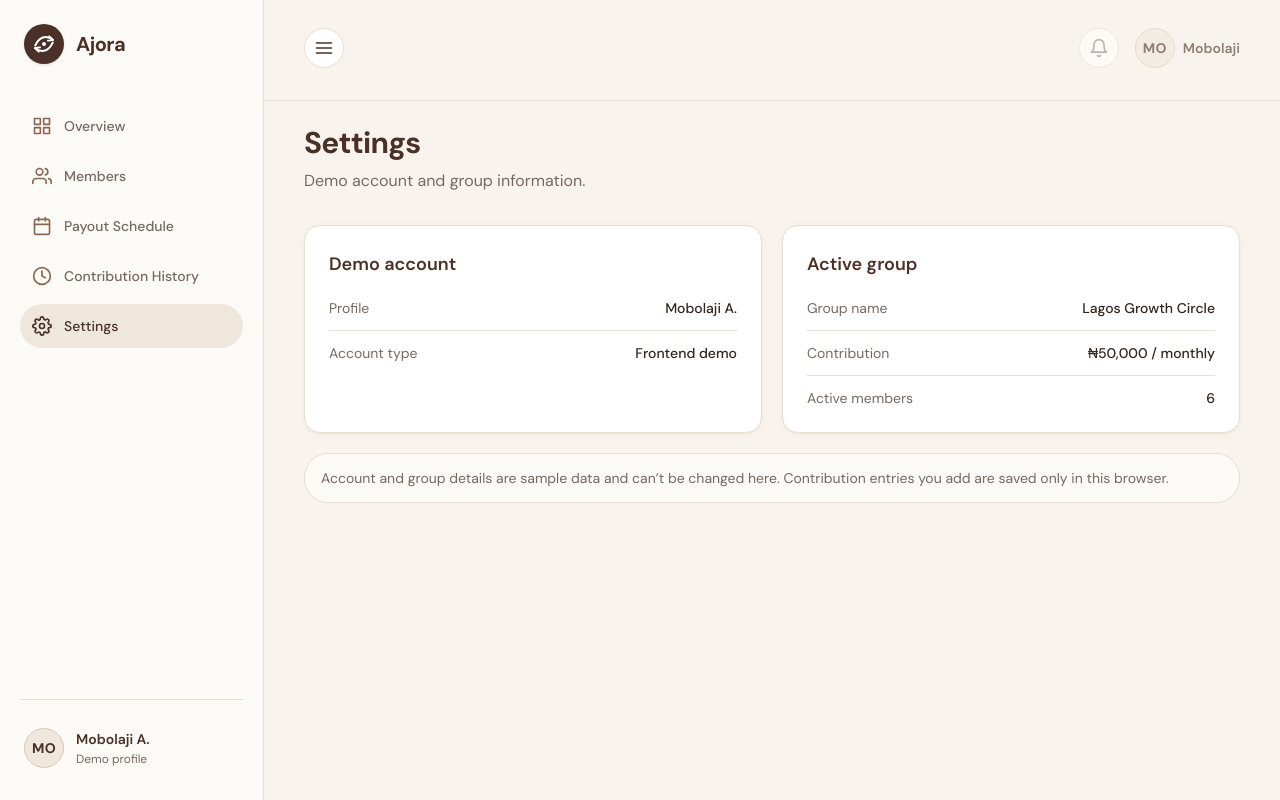
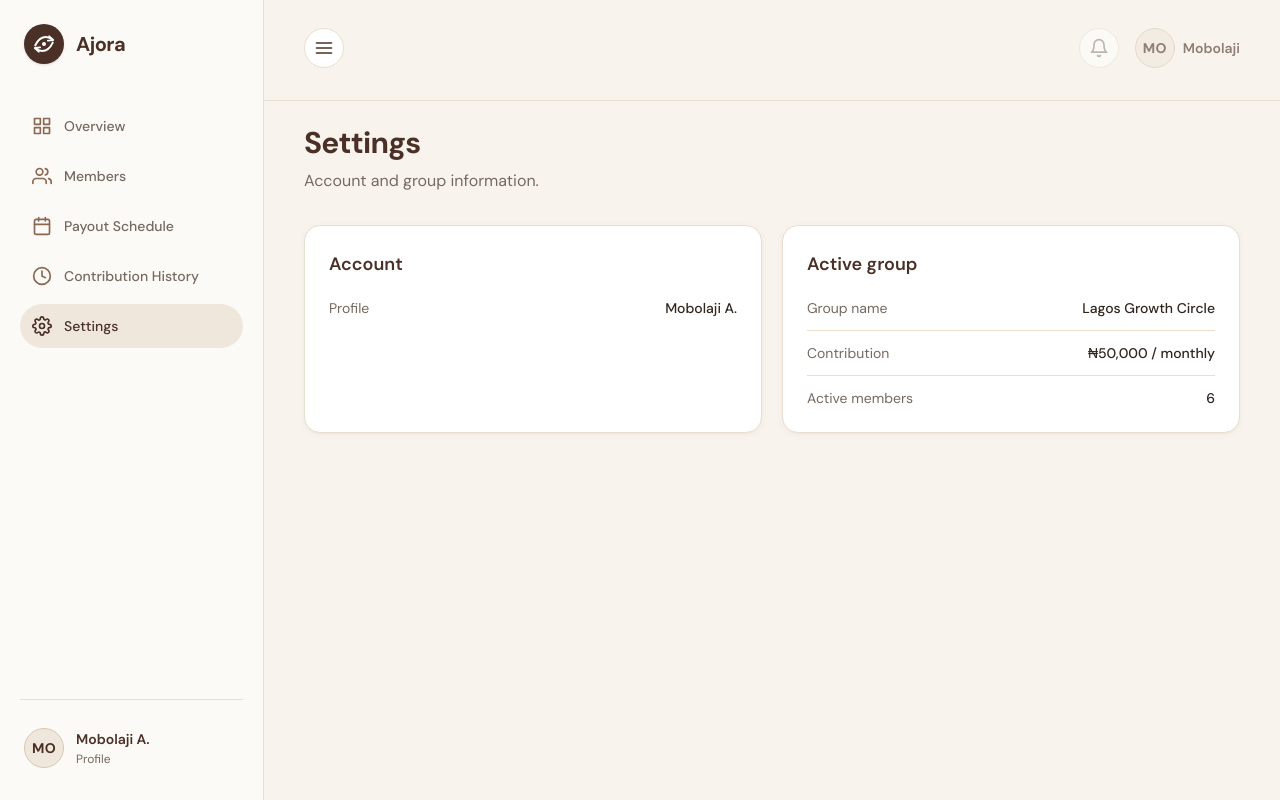
Before and after one commit to Bolazcoding/ajora, a Next.js app: page /settings in a window 1280 px wide. Built offline with nearby package versions, Linux system fonts and the light colour scheme.

Commit message:
made changes in the record contribution and settings page

```diff
--- a/app/_components/DashboardShell.tsx
+++ b/app/_components/DashboardShell.tsx
@@ -149,7 +149,7 @@ export default function DashboardShell({
                 Mobolaji A.
               </span>
               <span className="mt-0.5 block text-xs text-text-secondary">
-                Demo profile
+                Profile
               </span>
             </span>
           </div>
@@ -188,8 +188,8 @@ export default function DashboardShell({
             <div className="ml-auto flex items-center gap-2.5 sm:gap-3">
               <button
                 type="button"
-                aria-label="Notifications unavailable in demo"
-                title="Notifications are unavailable in this demo"
+                aria-label="Notifications"
+                title="Notifications are unavailable"
                 disabled
                 className="grid size-10 cursor-not-allowed place-items-center rounded-full border border-border bg-surface text-text-muted opacity-60"
               >
@@ -197,8 +197,8 @@ export default function DashboardShell({
               </button>
               <button
                 type="button"
-                aria-label="Profile controls unavailable in demo"
-                title="Profile controls are unavailable in this demo"
+                aria-label="Profile"
+                title="Profile controls are unavailable"
                 disabled
                 className="flex cursor-not-allowed items-center gap-2 rounded-full opacity-60 sm:pl-1"
               >
--- a/app/_components/RecordContributionDialog.tsx
+++ b/app/_components/RecordContributionDialog.tsx
@@ -182,8 +182,8 @@ export default function RecordContributionDialog({
     setSuccess({
       message:
         result.action === "added"
-          ? "Demo contribution added."
-          : "Demo contribution recorded. The existing unpaid record was marked paid.",
+          ? "Contribution added."
+          : "Contribution recorded. The existing unpaid record was marked paid.",
       amount: result.record.amount,
     });
   }
@@ -250,12 +250,7 @@ export default function RecordContributionDialog({
             </h3>
             <p className="mt-2 text-sm text-text-secondary">
               {formatNaira(success.amount)} was applied to the selected period.
-              Dashboard totals and payment status now reflect this demo
-              contribution.
-            </p>
-            <p className="mt-3 text-xs text-text-muted">
-              Demo data is saved in this browser and remains after reload. No
-              real financial transaction occurs.
+              Dashboard totals and payment status now reflect this contribution.
             </p>
             <button
               type="button"
@@ -427,7 +422,7 @@ export default function RecordContributionDialog({
                 type="submit"
                 className="min-h-11 cursor-pointer rounded-xl bg-primary px-5 text-sm font-semibold text-white transition-colors hover:bg-primary-hover focus-visible:outline-2 focus-visible:outline-focus focus-visible:outline-offset-2"
               >
-                Record demo contribution
+                Record contribution
               </button>
             </div>
           </form>
--- a/app/settings/page.tsx
+++ b/app/settings/page.tsx
@@ -14,24 +14,18 @@ export default function SettingsPage() {
           Settings
         </h2>
         <p className="mt-2 max-w-xl text-sm leading-6 text-text-secondary sm:text-base">
-          Demo account and group information.
+          Account and group information.
         </p>
         <div className="mt-7 grid gap-5 sm:mt-8 lg:grid-cols-2">
           <section className="rounded-2xl border border-border bg-white p-5 shadow-card sm:p-6">
             <h3 className="font-sans text-lg font-semibold text-primary">
-              Demo account
+              Account
             </h3>
             <dl className="mt-5 divide-y divide-border">
               <div className="flex items-center justify-between gap-4 py-3 first:pt-0">
                 <dt className="text-sm text-text-secondary">Profile</dt>
                 <dd className="text-right text-sm font-medium text-text-primary">
                   Mobolaji A.
-                </dd>
-              </div>
-              <div className="flex items-center justify-between gap-4 py-3 last:pb-0">
-                <dt className="text-sm text-text-secondary">Account type</dt>
-                <dd className="text-right text-sm font-medium text-text-primary">
-                  Frontend demo
                 </dd>
               </div>
             </dl>
@@ -64,10 +58,6 @@ export default function SettingsPage() {
             </dl>
           </section>
         </div>
-        <p className="mt-5 rounded-xl border border-border bg-surface-soft px-4 py-3 text-sm leading-6 text-text-secondary">
-          Account and group details are sample data and can’t be changed here.
-          Contribution entries you add are saved only in this browser.
-        </p>
       </div>
     </DashboardShell>
   );
```
Also changed, not shown: 1 other file (tests, documents, lock files or other folders).
